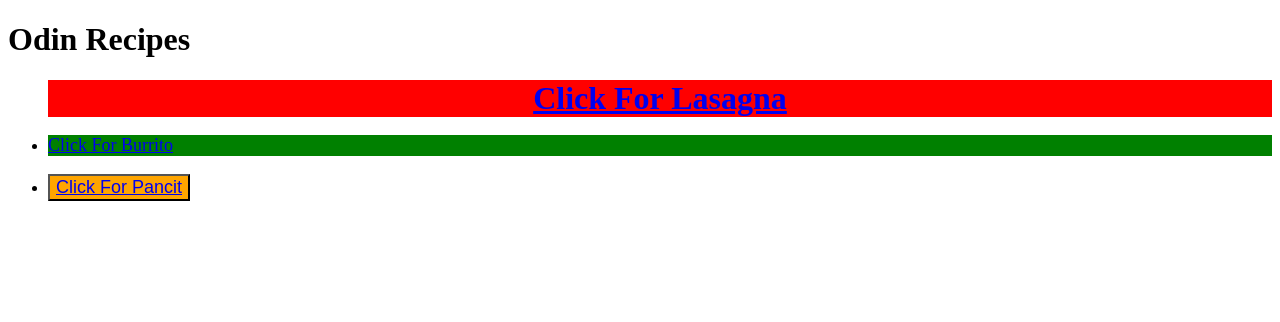
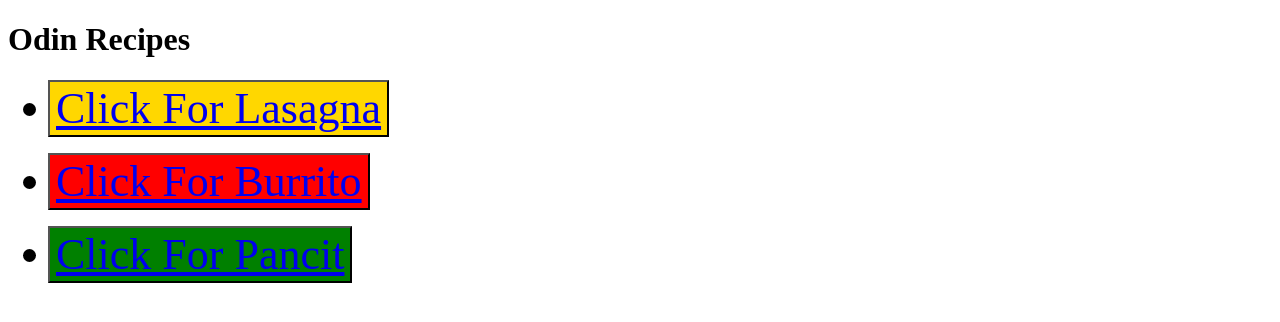
Before and after one commit to Jobediah679/odin-recipes, a plain HTML site: page recipes/index.html in a window 1280 px wide. Drawn offline with Linux system fonts and the light colour scheme.

Commit message:
will update more frequently

```diff
--- /dev/null
+++ b/recipes/burrito.css
@@ -0,0 +1,16 @@
+p {
+    background-color: green;
+    color: white;
+    font-size: 24px;
+}
+
+div {
+    background-color: red;
+    font-size: 24px;
+}
+
+ul {
+    background-color: white;
+    color: black;
+    font-size: 24px;
+}
--- a/recipes/index.html
+++ b/recipes/index.html
@@ -3,26 +3,19 @@
     <head>
         <meta charset="UTF-8">
         <title>My First Website</title>
-        <link rel="stylesheet" href="styles.css">
-        <style>
-            p {
-                color: white;
-                background-color: green;
-                font-size: 18px;
-            }
-        </style>
     </head>
 
     <body>
+
         <h1>Odin Recipes</h1>
 
         <ul>
-
-        <div><li><a href="lasagna.html" >Click For Lasagna</a></li></div>
-
-        <li><p><a href="burrito.html" >Click For Burrito</a></li></p>
-
-        <li><button style="background-color: orange; font-size: 18px;"><a href="pancit.html" >Click For Pancit</a></li></button>
+        <button style="background-color: gold; font-size: 44px; font-family: 'Times New Roman', Times, serif;">
+        <li><a href= "lasagna.html">Click For Lasagna</li></button></p>
+        <button style="background-color: red; font-size: 44px; font-family:'Times New Roman', Times, serif;">
+        <li><a href="burrito.html" >Click For Burrito</a></li></button></p>
+        <button style="background-color: green; font-size: 44px; font-family:'Times New Roman', Times, serif;">
+        <li><a href="pancit.html" >Click For Pancit</a></li></button>
 
         </ul>
 
--- /dev/null
+++ b/recipes/lasagna.css
@@ -0,0 +1,17 @@
+div {
+    background-color: green;
+    color: white;
+    font-size: 24px;
+}
+
+p {
+    background-color: rgb(199, 30, 30);
+    color: white;
+    font-size: 24px;
+}
+
+ul {
+    background-color: white;
+    color: red;
+    font-size: 24px;
+}
--- /dev/null
+++ b/recipes/pancit.css
@@ -0,0 +1,17 @@
+p {
+    background-color: white;
+    color: rgb(255, 247, 0);
+    font-size: 24px;
+}
+
+ul {
+    background-color: blue;
+    color: black;
+    font-size: 24px;
+}
+
+div {
+    background-color: red;
+    color: black;
+    font-size: 24px;
+}
--- a/recipes/styles.css
+++ /dev/null
@@ -1,7 +0,0 @@
-div {
-    color: white;
-    background-color: red;
-    font-size: 32px;
-    text-align: center;
-    font-weight: bold;
-}
```
Also changed, not shown: recipes/burrito.html (+6 -5 lines), recipes/lasagna.html (+3 -1 lines), recipes/pancit.html (+4 -3 lines), 2 other files.
